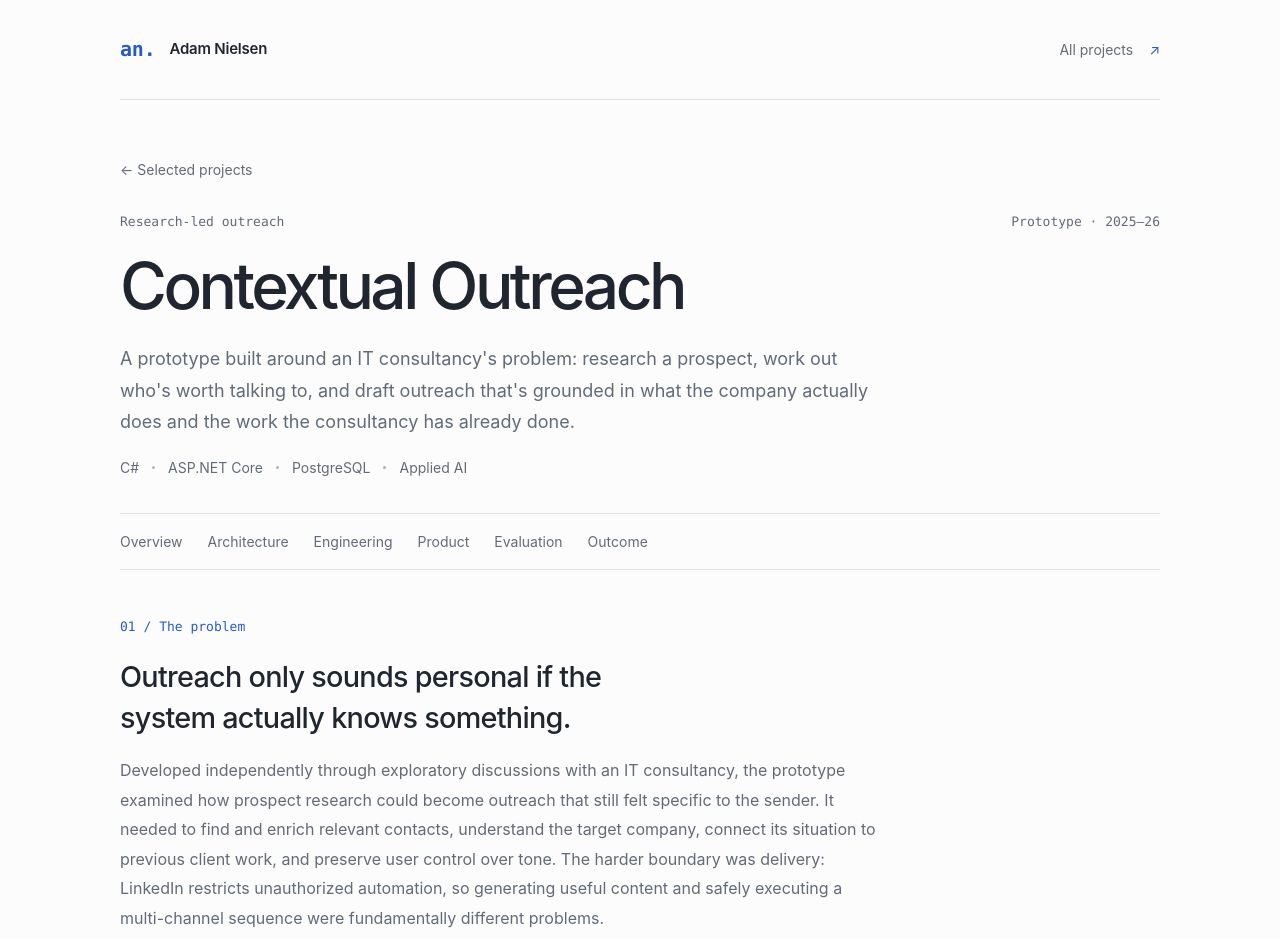
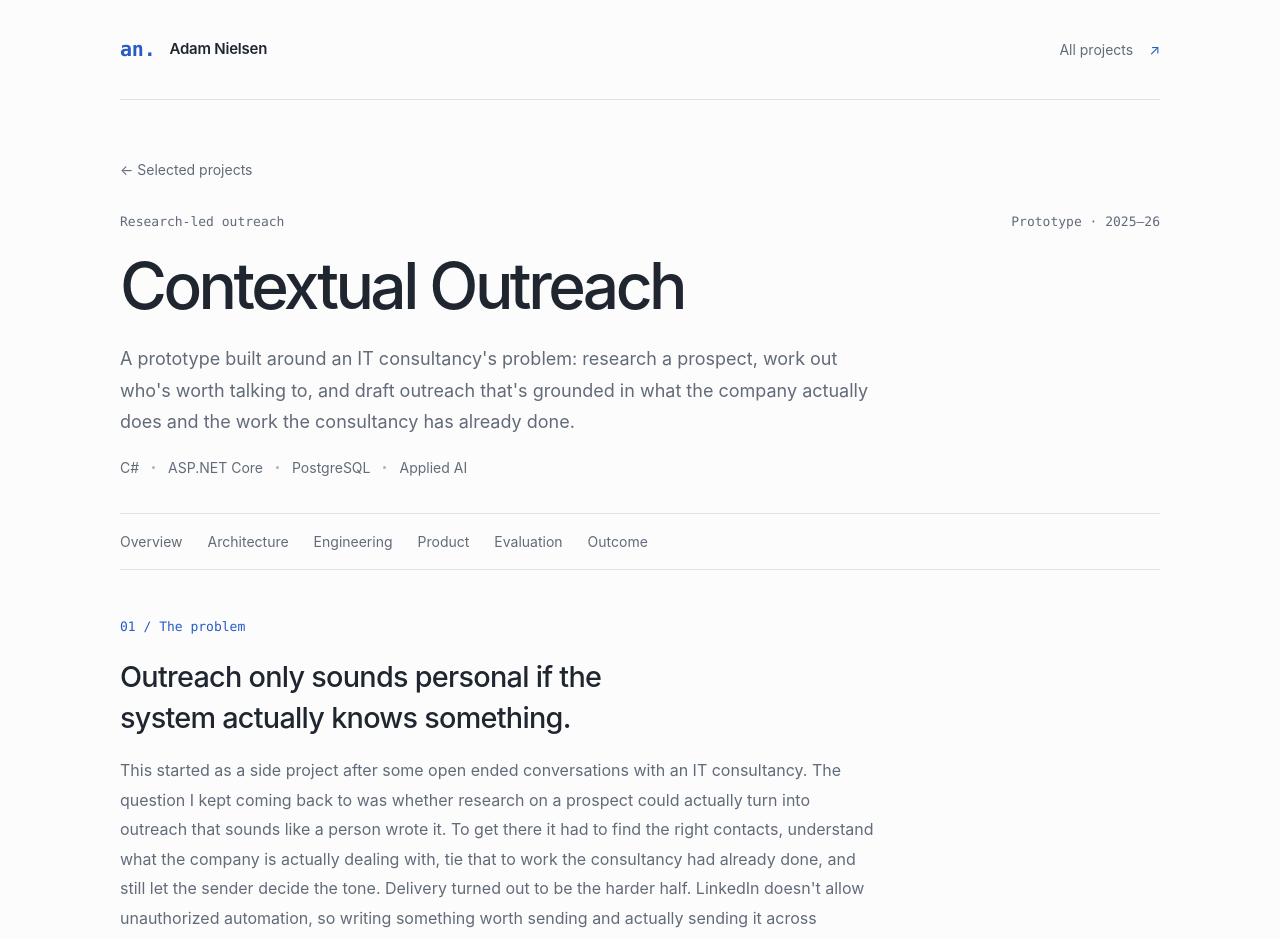
Before and after one commit to Adamniels/Portfolio_2026, a Next.js app: page /projects/contextual-outreach in a window 1280 px wide. Shown: the top 939 px of the page. Built offline with nearby package versions, Linux system fonts and the light colour scheme.

Commit message:
fixed one text I forgot

```diff
--- a/content/projects.ts
+++ b/content/projects.ts
@@ -82,7 +82,7 @@ export const projects: Project[] = [
     metricLabel: "research-to-outreach prototype built independently",
     challengeTitle:
       "Outreach only sounds personal if the system actually knows something.",
-    challenge: `Developed independently through exploratory discussions with ${outreachClient}, the prototype examined how prospect research could become outreach that still felt specific to the sender. It needed to find and enrich relevant contacts, understand the target company, connect its situation to previous client work, and preserve user control over tone. The harder boundary was delivery: LinkedIn restricts unauthorized automation, so generating useful content and safely executing a multi-channel sequence were fundamentally different problems.`,
+    challenge: `This started as a side project after some open ended conversations with ${outreachClient}. The question I kept coming back to was whether research on a prospect could actually turn into outreach that sounds like a person wrote it. To get there it had to find the right contacts, understand what the company is actually dealing with, tie that to work the consultancy had already done, and still let the sender decide the tone. Delivery turned out to be the harder half. LinkedIn doesn't allow unauthorized automation, so writing something worth sending and actually sending it across channels are two very different problems.`,
     approach: [
       "Separated prospect intake, enrichment, contact selection, drafting, and workflow scheduling into explicit use cases",
       "Collected first-party website evidence and external signals before synthesizing reusable company intelligence",
```
